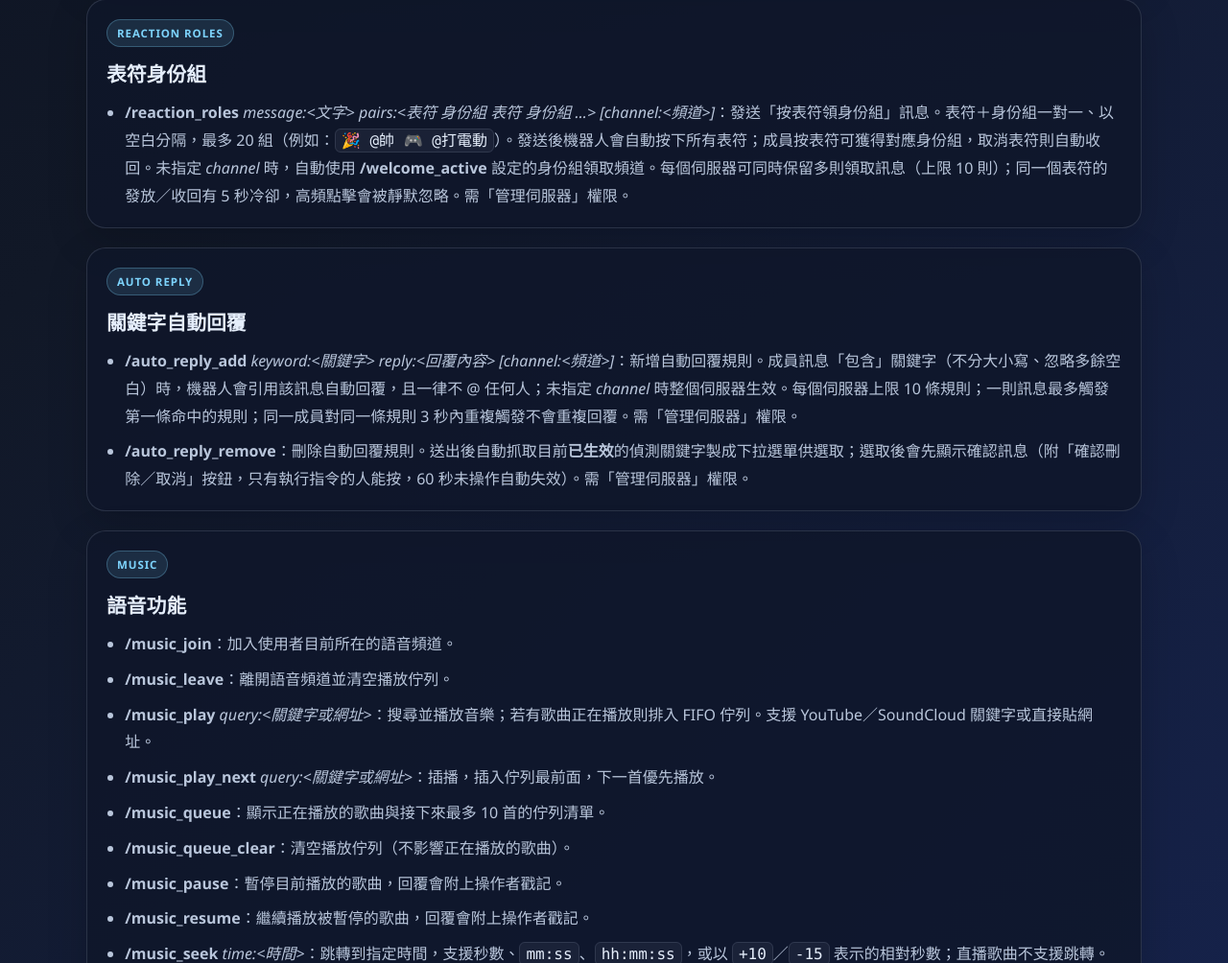
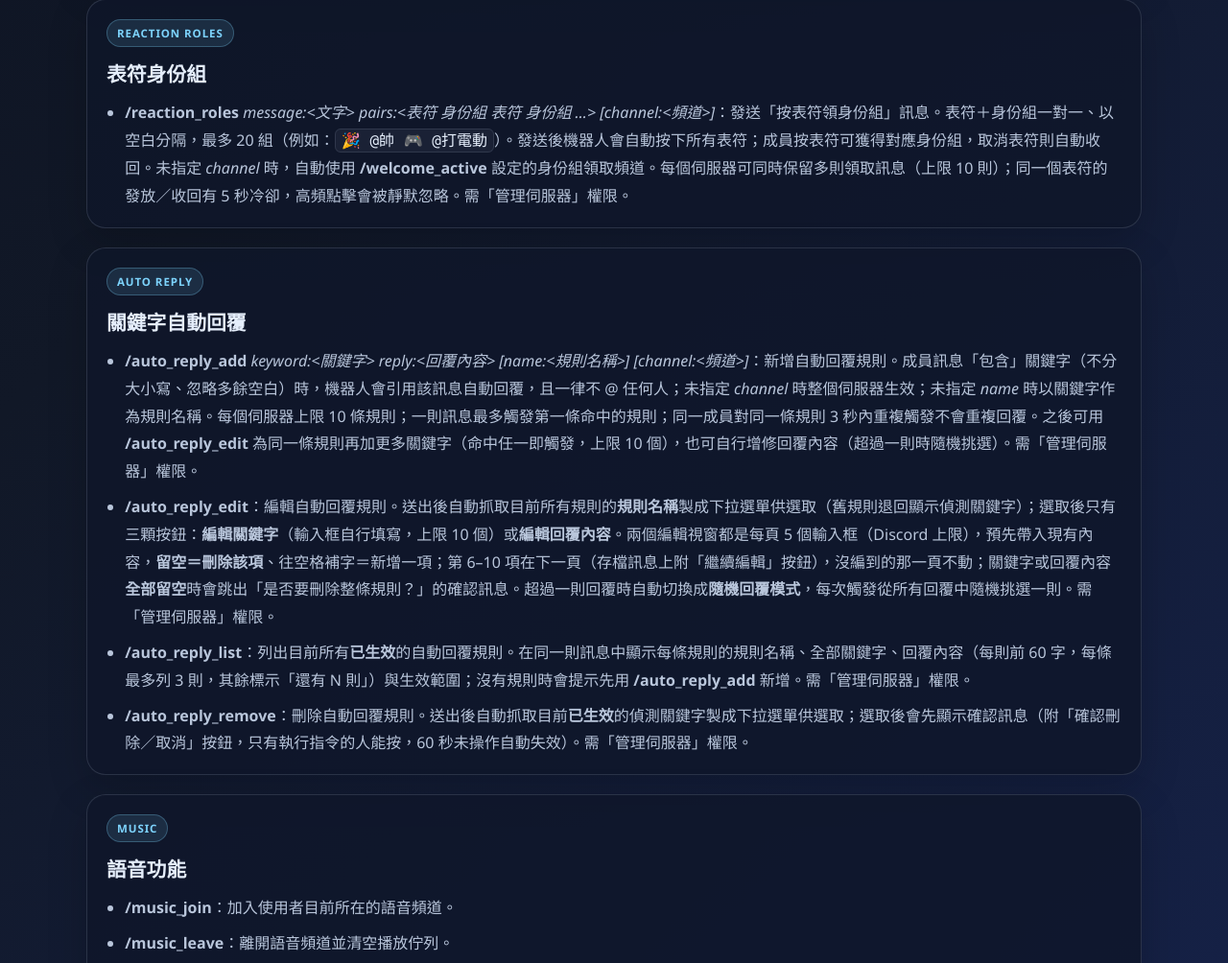
Before and after one commit to Chien-JungSu/Discord-Bot, a Flask app: page /docs in a window 1280 px wide. Shown: the part 1251-2255 px from the top of the page at 96% size. Run offline with Flask 3, Linux system fonts and the light colour scheme; parts of the project's set-up code (start-up, migrations or seed data) failed here and were passed over.

Commit message:
docs: describe the auto_reply commands and edit flow
The README and the site pages still documented the single keyword / single
reply model, so the new list editing and /auto_reply_list were invisible to
anyone reading the docs instead of the bot.

🤖 Generated with Codebuff
Co-Authored-By: Codebuff <noreply@codebuff.com>

```diff
--- a/templates/docs.html
+++ b/templates/docs.html
@@ -231,7 +231,9 @@
         <div class="tag">Auto Reply</div>
         <h2>關鍵字自動回覆</h2>
         <ul>
-          <li><strong>/auto_reply_add</strong> <em>keyword:&lt;關鍵字&gt; reply:&lt;回覆內容&gt; [channel:&lt;頻道&gt;]</em>：新增自動回覆規則。成員訊息「包含」關鍵字（不分大小寫、忽略多餘空白）時，機器人會引用該訊息自動回覆，且一律不 @ 任何人；未指定 <em>channel</em> 時整個伺服器生效。每個伺服器上限 10 條規則；一則訊息最多觸發第一條命中的規則；同一成員對同一條規則 3 秒內重複觸發不會重複回覆。需「管理伺服器」權限。</li>
+          <li><strong>/auto_reply_add</strong> <em>keyword:&lt;關鍵字&gt; reply:&lt;回覆內容&gt; [name:&lt;規則名稱&gt;] [channel:&lt;頻道&gt;]</em>：新增自動回覆規則。成員訊息「包含」關鍵字（不分大小寫、忽略多餘空白）時，機器人會引用該訊息自動回覆，且一律不 @ 任何人；未指定 <em>channel</em> 時整個伺服器生效；未指定 <em>name</em> 時以關鍵字作為規則名稱。每個伺服器上限 10 條規則；一則訊息最多觸發第一條命中的規則；同一成員對同一條規則 3 秒內重複觸發不會重複回覆。之後可用 <strong>/auto_reply_edit</strong> 為同一條規則再加更多關鍵字（命中任一即觸發，上限 10 個），也可自行增修回覆內容（超過一則時隨機挑選）。需「管理伺服器」權限。</li>
+          <li><strong>/auto_reply_edit</strong>：編輯自動回覆規則。送出後自動抓取目前所有規則的<strong>規則名稱</strong>製成下拉選單供選取（舊規則退回顯示偵測關鍵字）；選取後只有三顆按鈕：<strong>編輯關鍵字</strong>（輸入框自行填寫，上限 10 個）或<strong>編輯回覆內容</strong>。兩個編輯視窗都是每頁 5 個輸入框（Discord 上限），預先帶入現有內容，<strong>留空＝刪除該項</strong>、往空格補字＝新增一項；第 6–10 項在下一頁（存檔訊息上附「繼續編輯」按鈕），沒編到的那一頁不動；關鍵字或回覆內容<strong>全部留空</strong>時會跳出「是否要刪除整條規則？」的確認訊息。超過一則回覆時自動切換成<strong>隨機回覆模式</strong>，每次觸發從所有回覆中隨機挑選一則。需「管理伺服器」權限。</li>
+          <li><strong>/auto_reply_list</strong>：列出目前所有<strong>已生效</strong>的自動回覆規則。在同一則訊息中顯示每條規則的規則名稱、全部關鍵字、回覆內容（每則前 60 字，每條最多列 3 則，其餘標示「還有 N 則」）與生效範圍；沒有規則時會提示先用 <strong>/auto_reply_add</strong> 新增。需「管理伺服器」權限。</li>
           <li><strong>/auto_reply_remove</strong>：刪除自動回覆規則。送出後自動抓取目前<strong>已生效</strong>的偵測關鍵字製成下拉選單供選取；選取後會先顯示確認訊息（附「確認刪除／取消」按鈕，只有執行指令的人能按，60 秒未操作自動失效）。需「管理伺服器」權限。</li>
         </ul>
       </article>
--- a/templates/index.html
+++ b/templates/index.html
@@ -672,7 +672,7 @@
         <article class="card">
           <div class="tag">Auto Reply</div>
           <h2>關鍵字自動回覆</h2>
-          <p class="card-desc">管理員設定偵測關鍵字、機器人回覆內容與生效範圍，成員訊息包含關鍵字時自動回覆；每伺服器上限 10 條規則。</p>
+          <p class="card-desc">管理員設定規則名稱、偵測關鍵字、機器人回覆內容與生效範圍，成員訊息包含關鍵字時自動回覆；同一條規則可有多個關鍵字與多則回覆（隨機挑選），每伺服器上限 10 條規則，可用 <code>/auto_reply_list</code> 快速檢視目前生效的設定。</p>
         </article>
         <article class="card">
           <div class="tag">Music</div>
```
Also changed, not shown: README.md.
